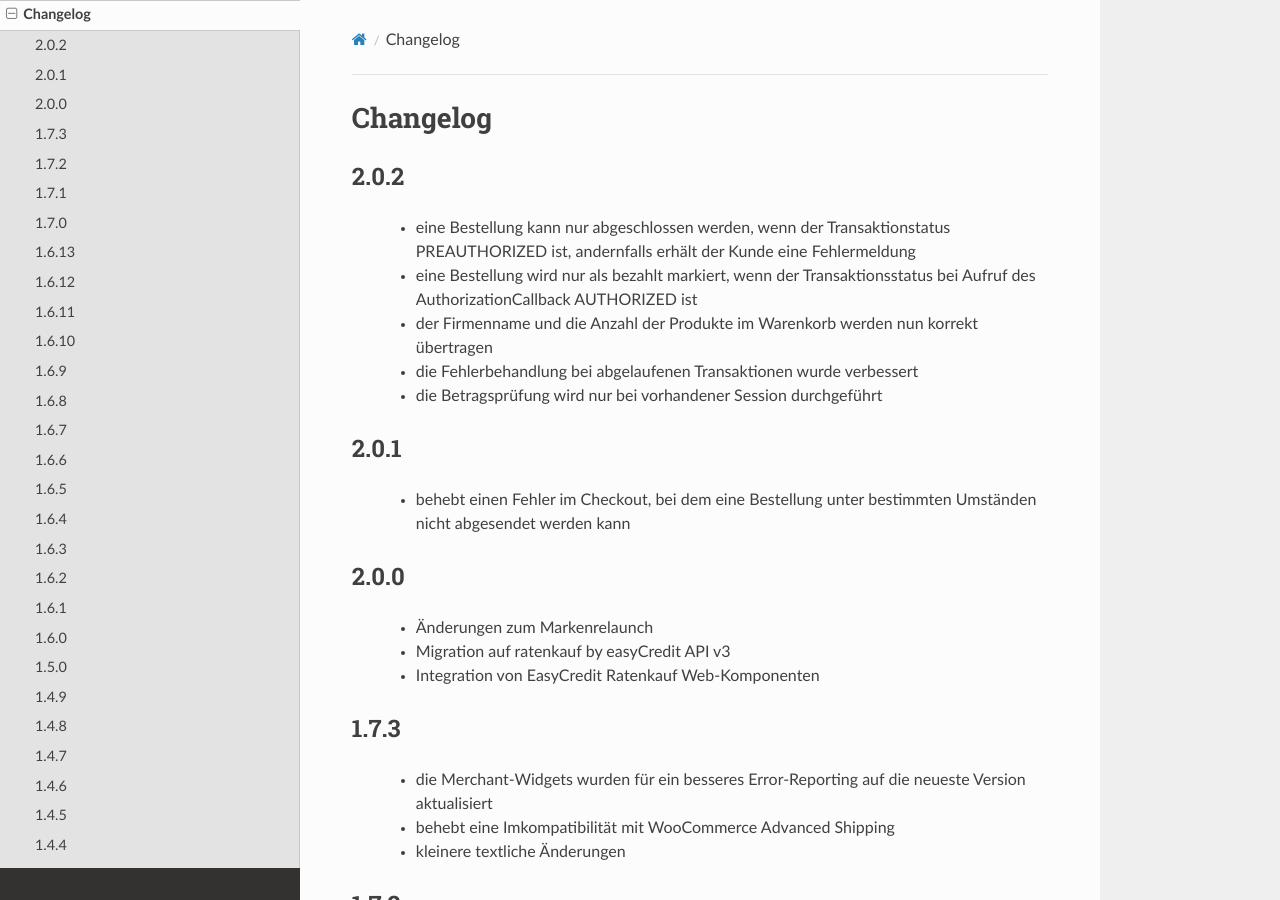
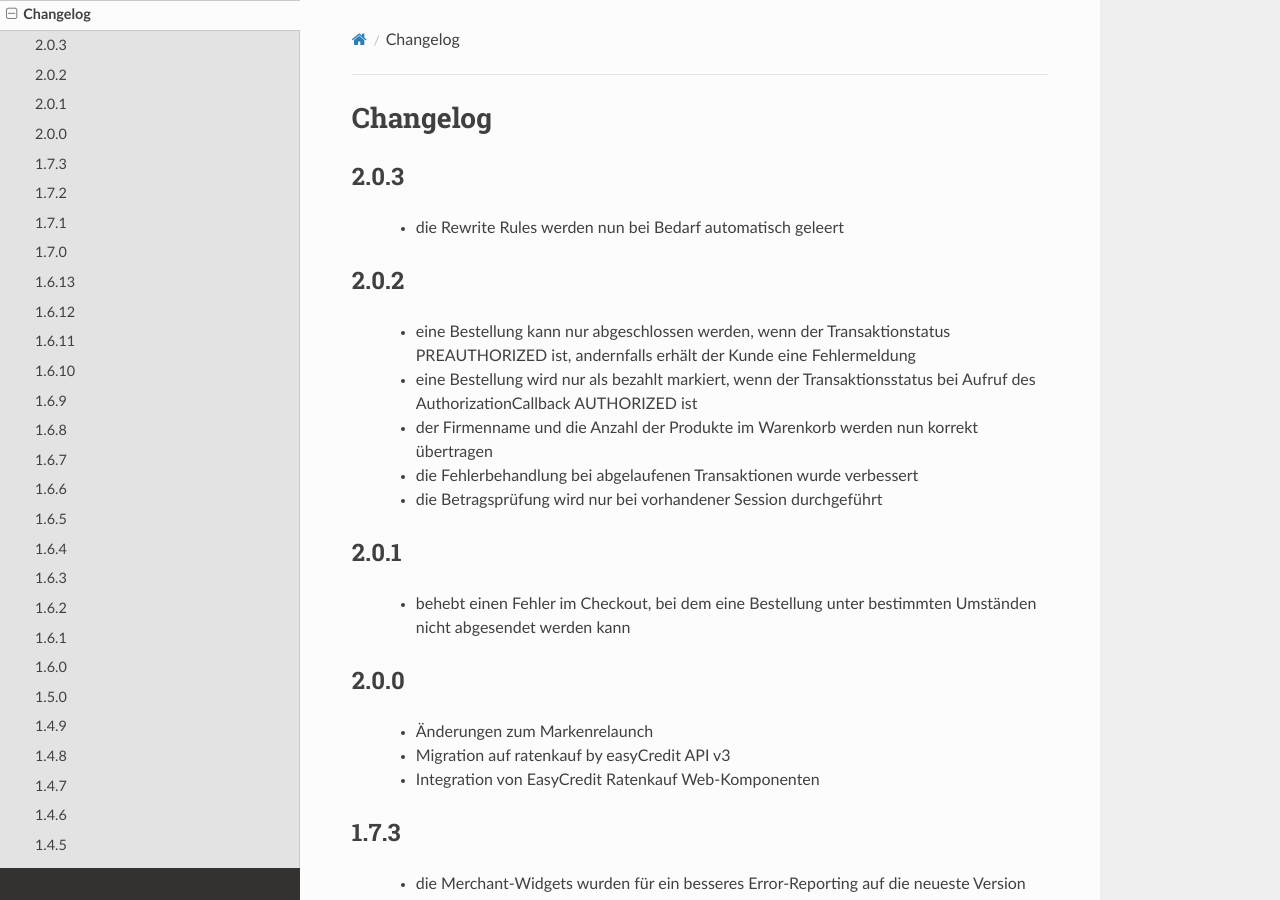
Before and after one commit to teambank/ratenkaufbyeasycredit-plugin-woocommerce, a Sphinx documentation site: the page built from docs/source/changelog.rst, in a window 1280 px wide and 900 px high. Built offline with Sphinx 7.4.7 and the Read the Docs theme 2.0.0, drawn with Linux system fonts in a browser that asks for light colours.

Commit message:
version bump

```diff
--- a/docs/source/changelog.rst
+++ b/docs/source/changelog.rst
@@ -1,5 +1,10 @@
 Changelog
 =========
+
+2.0.3
+-----
+
+- die Rewrite Rules werden nun bei Bedarf automatisch geleert
 
 2.0.2
 -----
--- a/docs/source/conf.py
+++ b/docs/source/conf.py
@@ -26,7 +26,7 @@ author = u'Teambank AG'
 # The short X.Y version
 version = u''
 # The full version, including alpha/beta/rc tags
-release = u'2.0.2'
+release = u'2.0.3'
 
 # -- General configuration ---------------------------------------------------
 
```
Also changed, not shown: 3 other files.
